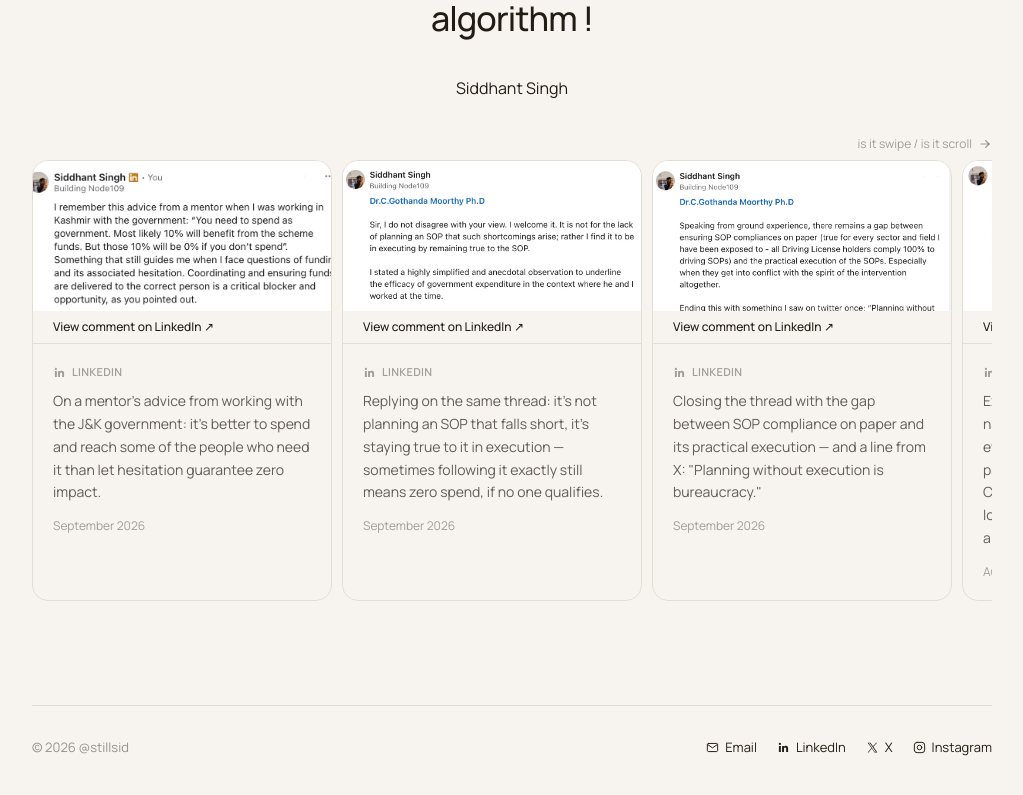
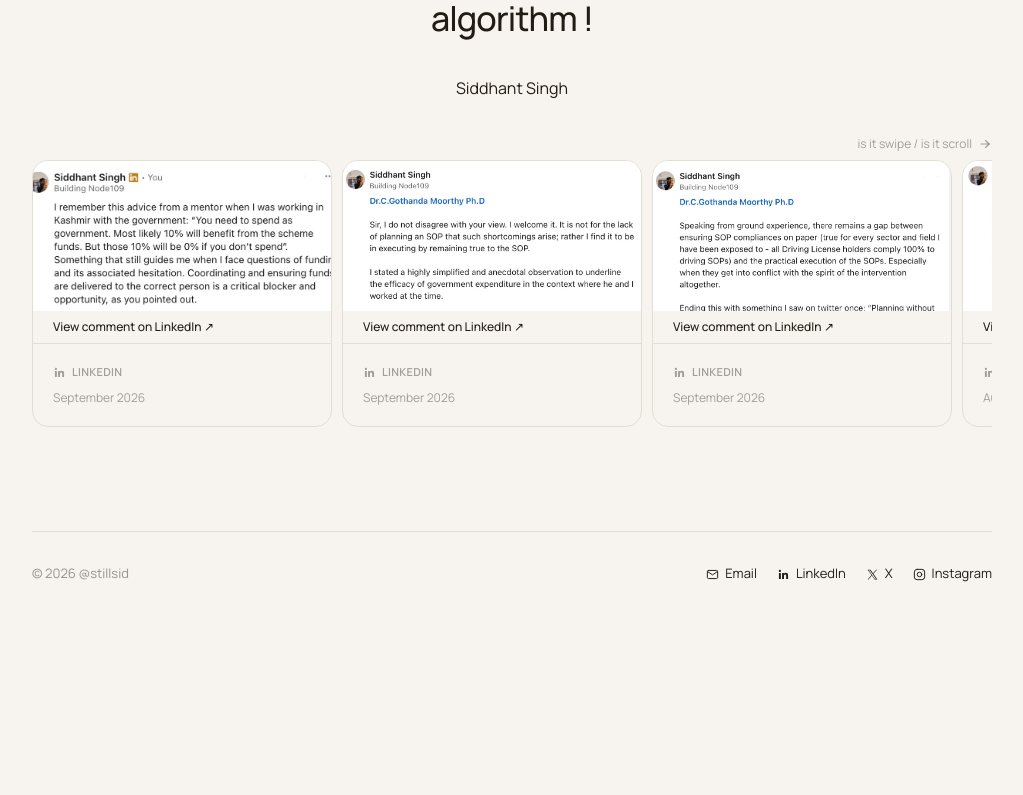
Before and after one commit to node109/corporatedropout, a Next.js app: page / in a window 1280 px wide. Shown: the part 1577-2372 px from the top of the page, without its empty margins (128-1151 px from the left). After the commit the page ends 2225 px from the top, so only its background shows below. Built offline with nearby package versions, Linux system fonts and the light colour scheme.

Commit message:
Remove caption text from Socials Corner cards
Co-Authored-By: Claude Sonnet 5 <noreply@anthropic.com>
Claude-Session: https://claude.ai/code/session_01F6fMzp8dLPS7QvdxGVyP2D

```diff
--- a/src/components/SocialCard.tsx
+++ b/src/components/SocialCard.tsx
@@ -74,8 +74,7 @@ export function SocialCard({ highlight }: { highlight: SocialHighlight }) {
             <span className="text-[11px] text-ink/40">{highlight.images.length} screenshots</span>
           )}
         </div>
-        <p className="mt-2.5 text-sm leading-relaxed text-ink/70">{highlight.caption}</p>
-        <div className="mt-3.5 text-xs text-ink/40">{highlight.date}</div>
+        <div className="mt-2.5 text-xs text-ink/40">{highlight.date}</div>
       </div>
     </BentoCard>
   );
```
